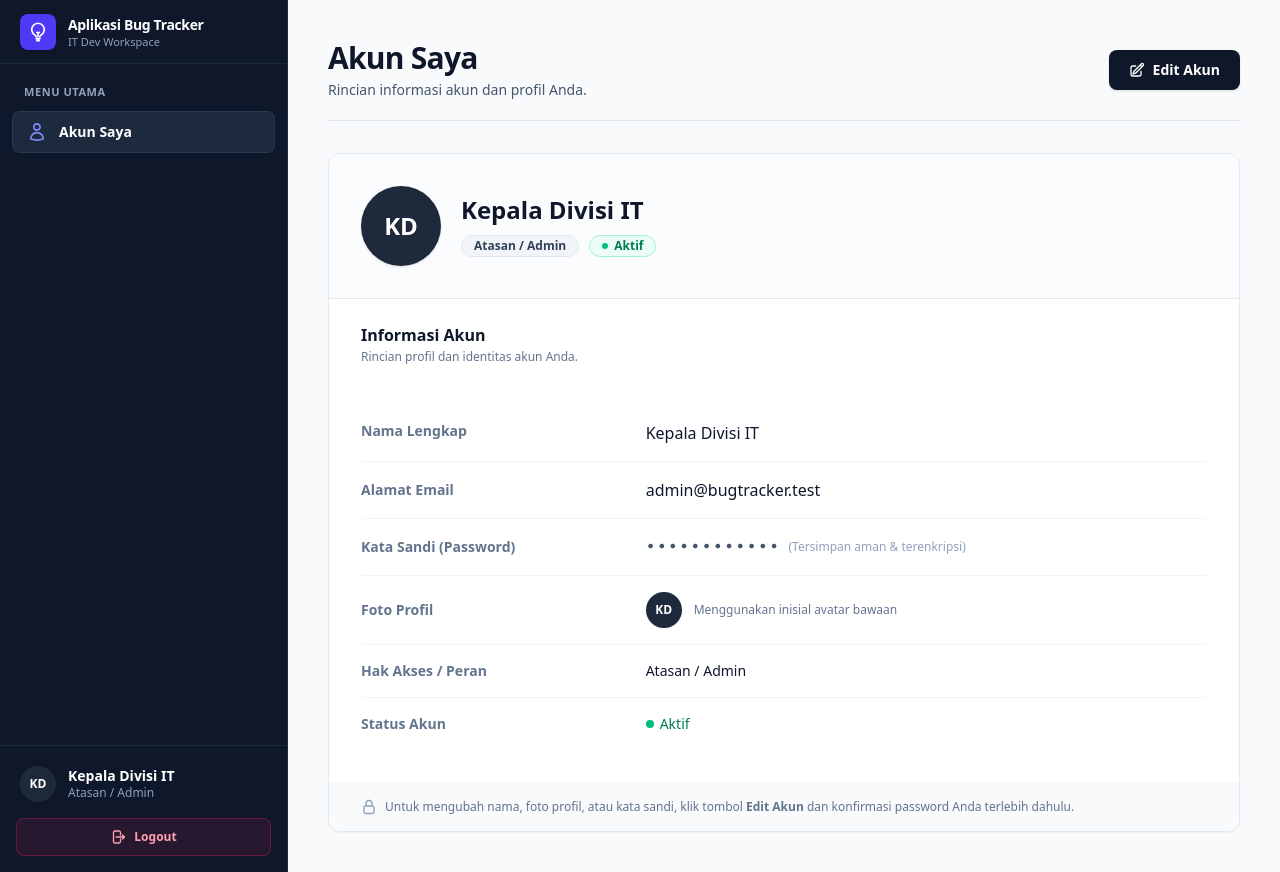
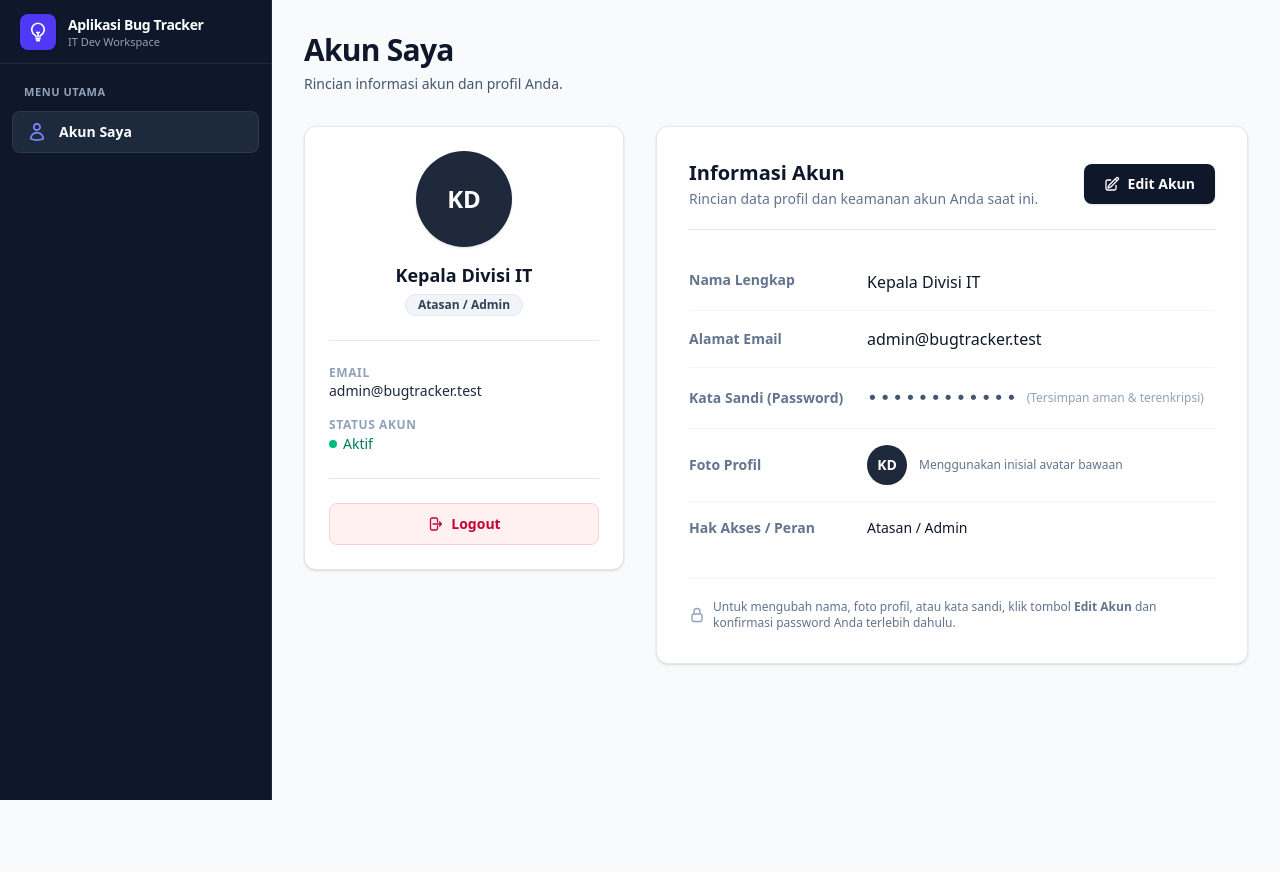
Before and after one commit to RakalendraWildan123/Aplikasi-Bug-Tracker, a Laravel app: page /account in a window 1280 px wide. After the commit the page ends 800 px from the top, so only its background shows below. Run offline with Laravel 12, Linux system fonts and the light colour scheme; a user stored in the database is signed in; data comes from the database, SQL or seed files in the repository; style sheets or scripts are compiled from the project's sources.

Commit message:
fix: kembalikan posisi dan tampilan fitur tombol logout asli di kartu profil Akun Saya

```diff
--- a/resources/views/account/edit.blade.php
+++ b/resources/views/account/edit.blade.php
@@ -18,7 +18,7 @@
     {{-- Navigasi Sidebar di Sebelah Kiri --}}
     <aside
         id="app-sidebar"
-        class="fixed inset-y-0 left-0 z-50 flex w-68 sm:w-72 -translate-x-full flex-col justify-between border-r border-slate-800 bg-slate-900 text-slate-100 transition-transform duration-200 ease-in-out lg:static lg:translate-x-0 lg:min-h-screen shrink-0 shadow-lg lg:shadow-none"
+        class="fixed inset-y-0 left-0 z-50 flex w-64 sm:w-68 -translate-x-full flex-col justify-between border-r border-slate-800 bg-slate-900 text-slate-100 transition-transform duration-200 ease-in-out lg:static lg:translate-x-0 lg:min-h-screen shrink-0 shadow-lg lg:shadow-none"
     >
         <div class="flex flex-col flex-1 min-h-0">
             {{-- Brand Header Sidebar --}}
@@ -64,37 +64,6 @@
                 </a>
             </nav>
         </div>
-
-        {{-- Footer Sidebar: Info Ringkas Pengguna & Tombol Logout --}}
-        <div class="border-t border-slate-800 p-4 space-y-3">
-            <div class="flex items-center gap-3 px-1 py-1">
-                @if ($user->foto_profil_url)
-                    <img src="{{ $user->foto_profil_url }}" alt="{{ $user->name }}" class="w-9 h-9 rounded-full object-cover border border-slate-700 shrink-0">
-                @else
-                    <div class="w-9 h-9 rounded-full flex items-center justify-center text-xs font-bold text-white shrink-0 shadow-xs" style="background-color: {{ $user->avatar_bg ?? '#1E293B' }}">
-                        {{ $user->avatar ?? 'AK' }}
-                    </div>
-                @endif
-                <div class="min-w-0 flex-1">
-                    <p class="text-sm font-semibold text-white truncate leading-tight">{{ $user->name }}</p>
-                    <p class="text-xs text-slate-400 truncate">{{ $user->roleLabel() }}</p>
-                </div>
-            </div>
-
-            {{-- Tombol Logout --}}
-            <form method="POST" action="{{ route('logout') }}">
-                @csrf
-                <button
-                    type="submit"
-                    class="w-full flex items-center justify-center gap-2 rounded-lg border border-rose-500/30 bg-rose-500/10 px-3.5 py-2.5 text-xs font-semibold text-rose-300 hover:bg-rose-500/20 hover:text-rose-200 transition cursor-pointer"
-                >
-                    <svg class="w-4 h-4 shrink-0" fill="none" stroke="currentColor" stroke-width="2" viewBox="0 0 24 24">
-                        <path stroke-linecap="round" stroke-linejoin="round" d="M15.75 9V5.25A2.25 2.25 0 0013.5 3h-6a2.25 2.25 0 00-2.25 2.25v13.5A2.25 2.25 0 007.5 21h6a2.25 2.25 0 002.25-2.25V15m3 0l3-3m0 0l-3-3m3 3H9"/>
-                    </svg>
-                    Logout
-                </button>
-            </form>
-        </div>
     </aside>
 
     {{-- Area Konten Utama (Kanan) --}}
@@ -128,26 +97,12 @@
         </header>
 
         {{-- Konten Halaman Akun Saya --}}
-        <main class="flex-1 p-4 sm:p-6 lg:p-10 max-w-5xl w-full mx-auto">
+        <main class="flex-1 p-4 sm:p-6 lg:p-8 max-w-6xl w-full mx-auto">
 
-            {{-- Judul Halaman & Tombol Aksi --}}
-            <div class="mb-8 flex flex-col sm:flex-row sm:items-center sm:justify-between gap-4 pb-5 border-b border-slate-200">
-                <div>
+            {{-- Judul Halaman --}}
+            <div class="mb-8">
                 <h1 class="text-2xl sm:text-3xl font-bold tracking-tight text-slate-900">Akun Saya</h1>
-                    <p class="mt-1 text-sm text-slate-600">Rincian informasi akun dan profil Anda.</p>
-                </div>
-
-                {{-- Tombol Buka Pop-up Edit Akun --}}
-                <button
-                    type="button"
-                    id="btn-open-modal"
-                    class="inline-flex items-center justify-center gap-2 rounded-lg bg-slate-900 px-5 py-2.5 text-sm font-semibold text-white transition hover:bg-slate-800 focus:ring-2 focus:ring-slate-900 focus:ring-offset-2 shrink-0 cursor-pointer shadow-sm"
-                >
-                    <svg class="w-4 h-4" fill="none" stroke="currentColor" stroke-width="2" viewBox="0 0 24 24">
-                        <path stroke-linecap="round" stroke-linejoin="round" d="M16.862 4.487l1.687-1.688a1.875 1.875 0 112.652 2.652L10.582 16.07a4.5 4.5 0 01-1.897 1.13L6 18l.8-2.685a4.5 4.5 0 011.13-1.897l8.932-8.931zm0 0L19.5 7.125M18 14v4.75A2.25 2.25 0 0115.75 21H5.25A2.25 2.25 0 013 18.75V8.25A2.25 2.25 0 015.25 6H10"/>
-                    </svg>
-                    Edit Akun
-                </button>
+                <p class="mt-1.5 text-sm text-slate-600">Rincian informasi akun dan profil Anda.</p>
             </div>
 
             {{-- Status Notifikasi Berhasil --}}
@@ -160,45 +115,89 @@
                 </div>
             @endif
 
-            {{-- Kartu Utama Informasi Akun (Read-Only) --}}
-            <div class="bg-white border border-slate-200 rounded-xl shadow-xs overflow-hidden">
-                {{-- Profil Header Card --}}
-                <div class="p-6 sm:p-8 border-b border-slate-200 flex flex-col sm:flex-row items-center gap-5 bg-slate-50/60">
+            {{-- Layout Grid Desktop & Tablet (Tanpa Tab Bersarang) --}}
+            <div class="flex flex-col md:flex-row gap-6 lg:gap-8 items-start w-full">
+
+                {{-- Kolom Kiri: Ringkasan Profil & Tombol Logout Asli --}}
+                <aside class="w-full md:w-72 lg:w-80 shrink-0 bg-white border border-slate-200 rounded-xl p-6 shadow-sm">
+                    <div class="flex flex-col items-center text-center">
+                        {{-- Avatar Display --}}
                         @if ($user->foto_profil_url)
-                        <img src="{{ $user->foto_profil_url }}" alt="{{ $user->name }}" class="w-20 h-20 rounded-full object-cover border-2 border-slate-200 shadow-sm shrink-0">
+                            <img src="{{ $user->foto_profil_url }}" alt="{{ $user->name }}" class="w-24 h-24 rounded-full object-cover border-2 border-slate-200 shadow-sm mb-4">
                         @else
-                        <div class="w-20 h-20 rounded-full flex items-center justify-center text-white text-2xl font-bold shadow-sm shrink-0" style="background-color: {{ $user->avatar_bg ?? '#1E293B' }}">
+                            <div class="w-24 h-24 rounded-full flex items-center justify-center text-white text-2xl font-bold mb-4 shadow-sm" style="background-color: {{ $user->avatar_bg ?? '#1E293B' }}">
                                 {{ $user->avatar ?? 'AK' }}
                             </div>
                         @endif
 
-                    <div class="text-center sm:text-left flex-1 min-w-0">
-                        <h2 class="text-xl sm:text-2xl font-bold text-slate-900 leading-tight truncate">{{ $user->name }}</h2>
-                        <div class="mt-2.5 flex items-center justify-center sm:justify-start gap-2.5 flex-wrap">
-                            <span class="inline-block px-3 py-0.5 text-xs font-semibold rounded-full bg-slate-100 text-slate-700 border border-slate-200">
+                        <h2 class="text-lg font-bold text-slate-900 leading-snug">{{ $user->name }}</h2>
+                        <span class="mt-1.5 inline-block px-3 py-0.5 text-xs font-semibold rounded-full bg-slate-100 text-slate-700 border border-slate-200">
                             {{ $user->roleLabel() }}
                         </span>
-                            <span class="inline-flex items-center gap-1.5 px-3 py-0.5 text-xs font-semibold rounded-full bg-emerald-50 text-emerald-700 border border-emerald-200">
-                                <span class="w-1.5 h-1.5 rounded-full bg-emerald-500"></span>
+                    </div>
+
+                    <div class="mt-6 pt-6 border-t border-slate-200 space-y-4 text-sm w-full">
+                        <div>
+                            <span class="block text-xs font-semibold uppercase tracking-wider text-slate-400">Email</span>
+                            <span class="font-medium text-slate-800 break-all">{{ $user->email }}</span>
+                        </div>
+
+                        <div>
+                            <span class="block text-xs font-semibold uppercase tracking-wider text-slate-400">Status Akun</span>
+                            <span class="inline-flex items-center gap-1.5 font-medium text-emerald-700">
+                                <span class="w-2 h-2 rounded-full bg-emerald-500"></span>
                                 Aktif
                             </span>
+                        </div>
+
                         @if ($user->isDeveloper() && $user->role_title)
-                                <span class="inline-block px-3 py-0.5 text-xs font-medium rounded-full bg-slate-100 text-slate-600 border border-slate-200">
-                                    {{ $user->role_title }}
-                                </span>
+                        <div>
+                            <span class="block text-xs font-semibold uppercase tracking-wider text-slate-400">Spesialisasi</span>
+                            <span class="font-medium text-slate-800">{{ $user->role_title }}</span>
+                        </div>
                         @endif
                     </div>
+
+                    {{-- Fitur Logout Asli dalam Fitur Akun Saya (Tidak Dirubah) --}}
+                    <div class="mt-6 pt-6 border-t border-slate-200 w-full">
+                        <form method="POST" action="{{ route('logout') }}">
+                            @csrf
+                            <button type="submit" class="w-full inline-flex items-center justify-center gap-2 rounded-lg border border-rose-200 bg-rose-50 px-4 py-2.5 text-sm font-semibold text-rose-700 transition hover:bg-rose-100 hover:border-rose-300 focus:ring-2 focus:ring-rose-500 focus:outline-none cursor-pointer">
+                                <svg class="w-4 h-4" fill="none" stroke="currentColor" stroke-width="2" viewBox="0 0 24 24">
+                                    <path stroke-linecap="round" stroke-linejoin="round" d="M15.75 9V5.25A2.25 2.25 0 0013.5 3h-6a2.25 2.25 0 00-2.25 2.25v13.5A2.25 2.25 0 007.5 21h6a2.25 2.25 0 002.25-2.25V15m3 0l3-3m0 0l-3-3m3 3H9"/>
+                                </svg>
+                                Logout
+                            </button>
+                        </form>
                     </div>
+                </aside>
+
+                {{-- Kolom Kanan: Tampilan Informasi Saja (Read-Only) + Tombol Buka Pop-up Edit --}}
+                <div class="w-full flex-1 min-w-0 space-y-6">
+
+                    <section class="w-full bg-white border border-slate-200 rounded-xl p-6 sm:p-8 shadow-sm">
+                        <div class="flex flex-col sm:flex-row sm:items-center justify-between pb-5 border-b border-slate-200 gap-4">
+                            <div>
+                                <h2 class="text-xl font-bold text-slate-900">Informasi Akun</h2>
+                                <p class="text-xs sm:text-sm text-slate-500 mt-0.5">Rincian data profil dan keamanan akun Anda saat ini.</p>
                             </div>
 
-                {{-- Header Seksi Informasi Akun --}}
-                <div class="px-6 sm:px-8 pt-6 pb-2">
-                    <h3 class="text-base font-bold text-slate-900">Informasi Akun</h3>
-                    <p class="text-xs text-slate-500 mt-0.5">Rincian profil dan identitas akun Anda.</p>
+                            {{-- Tombol Buka Pop-up Edit --}}
+                            <button
+                                type="button"
+                                id="btn-open-modal"
+                                class="inline-flex items-center justify-center gap-2 rounded-lg bg-slate-900 px-5 py-2.5 text-sm font-semibold text-white transition hover:bg-slate-800 focus:ring-2 focus:ring-slate-900 focus:ring-offset-2 focus:outline-none shrink-0 cursor-pointer shadow-sm"
+                            >
+                                <svg class="w-4 h-4" fill="none" stroke="currentColor" stroke-width="2" viewBox="0 0 24 24">
+                                    <path stroke-linecap="round" stroke-linejoin="round" d="M16.862 4.487l1.687-1.688a1.875 1.875 0 112.652 2.652L10.582 16.07a4.5 4.5 0 01-1.897 1.13L6 18l.8-2.685a4.5 4.5 0 011.13-1.897l8.932-8.931zm0 0L19.5 7.125M18 14v4.75A2.25 2.25 0 0115.75 21H5.25A2.25 2.25 0 013 18.75V8.25A2.25 2.25 0 015.25 6H10"/>
+                                </svg>
+                                Edit Akun
+                            </button>
                         </div>
 
-                {{-- Tabel / Rincian Informasi Akun --}}
-                <div class="p-6 sm:p-8 pt-2 divide-y divide-slate-100 text-sm">
+                        {{-- Daftar Rincian Informasi Akun (Read-only) --}}
+                        <div class="mt-6 divide-y divide-slate-100 text-sm">
+
                             <div class="py-4 grid grid-cols-1 sm:grid-cols-3 gap-2">
                                 <span class="font-semibold text-slate-500">Nama Lengkap</span>
                                 <span class="sm:col-span-2 font-medium text-slate-900 text-base">{{ $user->name }}</span>
@@ -212,7 +211,7 @@
                             <div class="py-4 grid grid-cols-1 sm:grid-cols-3 gap-2 items-center">
                                 <span class="font-semibold text-slate-500">Kata Sandi (Password)</span>
                                 <div class="sm:col-span-2 flex items-center gap-2 text-slate-700">
-                            <span class="font-mono text-base tracking-widest text-slate-600">••••••••••••</span>
+                                    <span class="font-mono text-lg tracking-widest text-slate-600">••••••••••••</span>
                                     <span class="text-xs text-slate-400 font-medium">(Tersimpan aman & terenkripsi)</span>
                                 </div>
                             </div>
@@ -221,10 +220,10 @@
                                 <span class="font-semibold text-slate-500">Foto Profil</span>
                                 <div class="sm:col-span-2 flex items-center gap-3">
                                     @if ($user->foto_profil_url)
-                                <img src="{{ $user->foto_profil_url }}" alt="{{ $user->name }}" class="w-10 h-10 rounded-full object-cover border border-slate-200 shadow-xs">
+                                        <img src="{{ $user->foto_profil_url }}" alt="{{ $user->name }}" class="w-12 h-12 rounded-full object-cover border border-slate-200 shadow-xs">
                                         <span class="text-xs text-slate-500">Foto kustom terpasang</span>
                                     @else
-                                <div class="w-9 h-9 rounded-full flex items-center justify-center text-white text-xs font-bold shadow-xs" style="background-color: {{ $user->avatar_bg ?? '#1E293B' }}">
+                                        <div class="w-10 h-10 rounded-full flex items-center justify-center text-white text-sm font-bold shadow-xs" style="background-color: {{ $user->avatar_bg ?? '#1E293B' }}">
                                             {{ $user->avatar ?? 'AK' }}
                                         </div>
                                         <span class="text-xs text-slate-500">Menggunakan inisial avatar bawaan</span>
@@ -236,22 +235,16 @@
                                 <span class="font-semibold text-slate-500">Hak Akses / Peran</span>
                                 <span class="sm:col-span-2 font-medium text-slate-900">{{ $user->roleLabel() }}</span>
                             </div>
-
-                    <div class="py-4 grid grid-cols-1 sm:grid-cols-3 gap-2">
-                        <span class="font-semibold text-slate-500">Status Akun</span>
-                        <span class="sm:col-span-2 inline-flex items-center gap-1.5 font-medium text-emerald-700">
-                            <span class="w-2 h-2 rounded-full bg-emerald-500"></span>
-                            Aktif
-                        </span>
-                    </div>
                         </div>
 
-                {{-- Hint Keamanan --}}
-                <div class="px-6 sm:px-8 py-4 bg-slate-50 border-t border-slate-100 flex items-center gap-2 text-xs text-slate-500">
+                        <div class="mt-6 pt-5 border-t border-slate-100 flex items-center gap-2 text-xs text-slate-500">
                             <svg class="w-4 h-4 text-slate-400 shrink-0" fill="none" stroke="currentColor" stroke-width="2" viewBox="0 0 24 24">
                                 <path stroke-linecap="round" stroke-linejoin="round" d="M16.5 10.5V6.75a4.5 4.5 0 10-9 0v3.75m-.75 11.25h10.5a2.25 2.25 0 002.25-2.25v-6.75a2.25 2.25 0 00-2.25-2.25H6.75a2.25 2.25 0 00-2.25 2.25v6.75a2.25 2.25 0 002.25 2.25z"/>
                             </svg>
                             <span>Untuk mengubah nama, foto profil, atau kata sandi, klik tombol <strong>Edit Akun</strong> dan konfirmasi password Anda terlebih dahulu.</span>
+                        </div>
+                    </section>
+
                 </div>
             </div>
 
```
Lines whose indentation alone changed are shown as unchanged.
